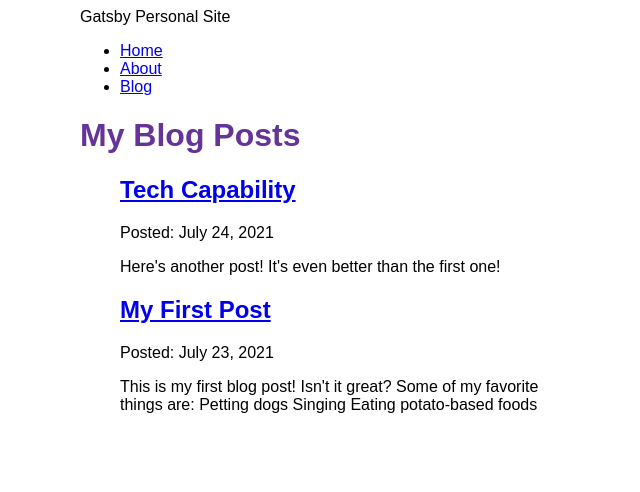
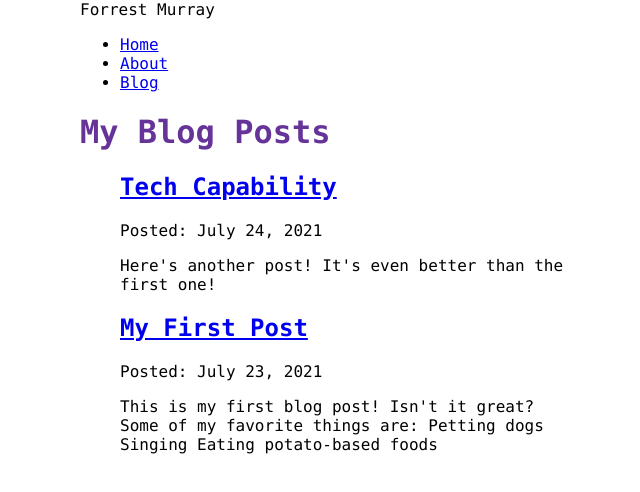
Before and after one commit to FMurray/gatsby-personal-site, a Gatsby site: page /blog in a window 1280 px wide. Shown: the whole page, without its empty margins (310-950 px from the left). Built offline with nearby package versions, Linux system fonts and the light colour scheme; Gatsby itself is replaced by a stand-in of ours.

Commit message:
homepage updates

```diff
--- /dev/null
+++ b/gatsby-browser.js
@@ -0,0 +1 @@
+import "./src/styles/global.css"
--- a/gatsby-config.ts
+++ b/gatsby-config.ts
@@ -2,7 +2,7 @@ import type { GatsbyConfig } from "gatsby";
 
 const config: GatsbyConfig = {
   siteMetadata: {
-    title: `Gatsby Personal Site`,
+    title: `Forrest Murray`,
     siteUrl: `https://www.yourdomain.tld`
   },
   // More easily incorporate content into your pages through automatic TypeScript type generation and better GraphQL IntelliSense.
@@ -28,7 +28,7 @@ const config: GatsbyConfig = {
         path: `${__dirname}/blog`,
       }
     },
-    "gatsby-transformer-sharp"
+    "gatsby-transformer-sharp",
   ]
 };
 
--- a/package.json
+++ b/package.json
@@ -18,13 +18,15 @@
   "dependencies": {
     "@mdx-js/react": "^2.2.1",
     "gatsby": "^5.5.0",
+    "gatsby-omni-font-loader": "^2.0.2",
     "gatsby-plugin-image": "^3.5.0",
     "gatsby-plugin-mdx": "^5.5.0",
     "gatsby-plugin-sharp": "^5.5.0",
     "gatsby-source-filesystem": "^5.5.0",
     "gatsby-transformer-sharp": "^5.5.0",
     "react": "^18.2.0",
-    "react-dom": "^18.2.0"
+    "react-dom": "^18.2.0",
+    "react-helmet": "^6.1.0"
   },
   "devDependencies": {
     "@types/node": "^18.11.18",
--- a/src/components/layout.module.css
+++ b/src/components/layout.module.css
@@ -1,7 +1,6 @@
 .container {
   margin: auto;
   max-width: 500px;
-  font-family: sans-serif;
 }
 
 .heading {
--- /dev/null
+++ b/src/styles/global.css
@@ -0,0 +1,4 @@
+body {
+  margin: 0;
+  font-family: "Lucida Console", "Courier New", monospace;
+}
```
Also changed, not shown: src/pages/index.tsx (+3 -4 lines), 3 other files.
